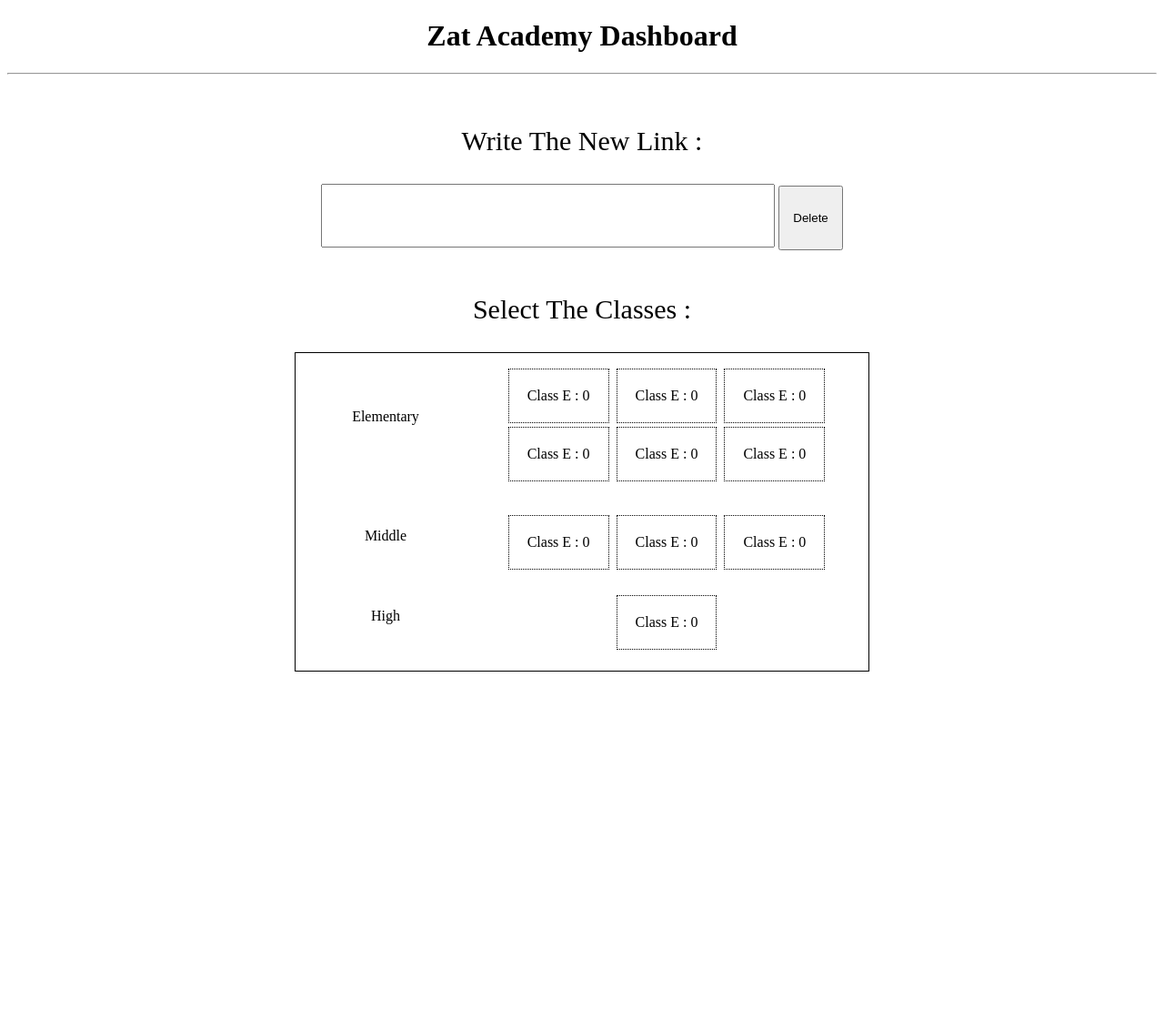
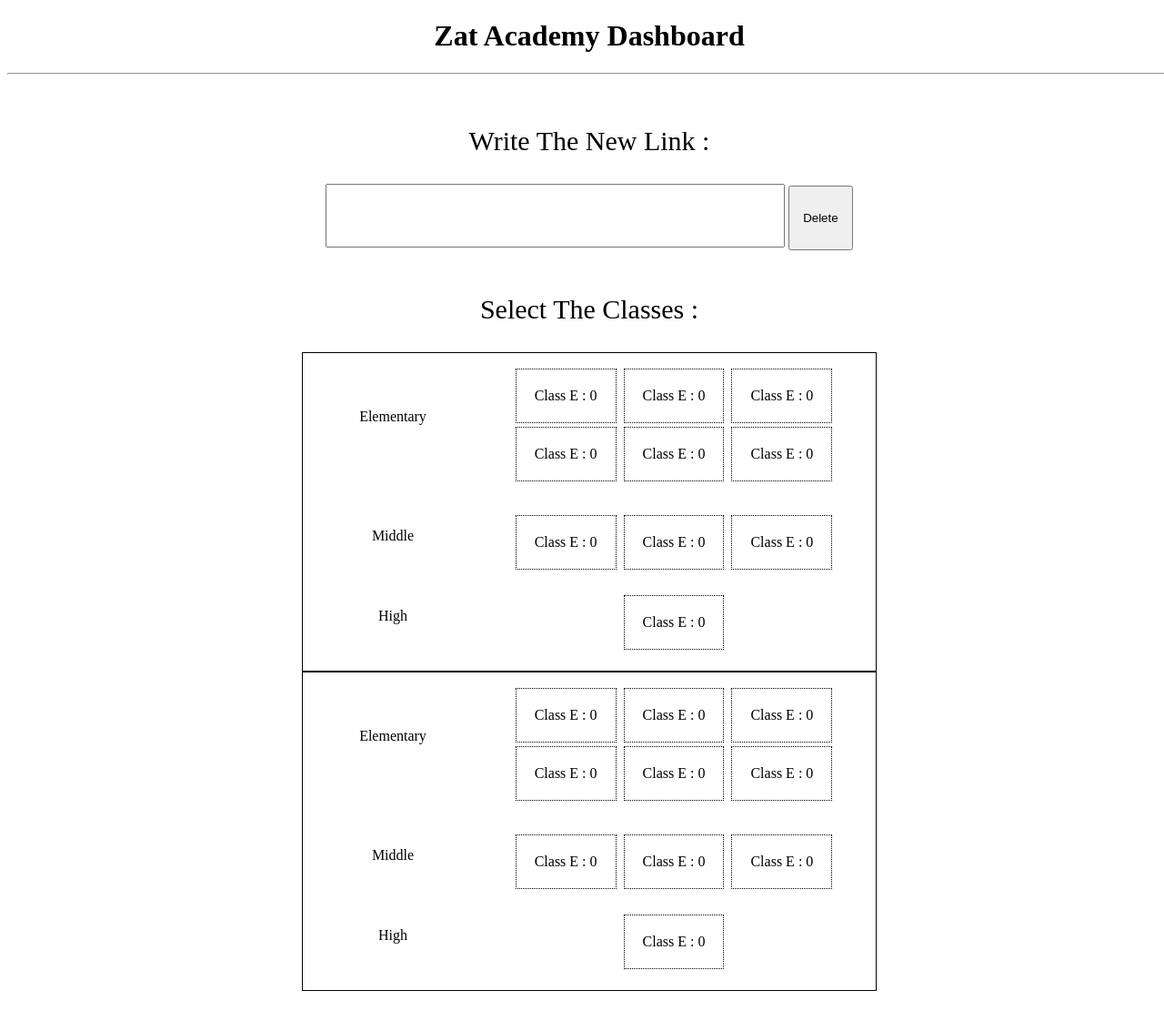
Before and after one commit to Yousefx10/StaticLinkDash, a PHP site: page /dashboard.php in a window 1280 px wide. Shown: the whole page at 91% size. Before the commit the page ends 738 px from the top, so only its background shows below. Run offline with PHP 8.4, Linux system fonts and the light colour scheme.

Commit message:
new class and no need for zoom meta

```diff
--- a/dashboard.php
+++ b/dashboard.php
@@ -37,7 +37,7 @@ $con -> multi_query($sql);
     <meta charset="utf-8"/>
     <title>That Academy</title>
     <link rel="icon" href="icon.png"/>
-    <meta name="viewport" content="width=device-width, initial-scale=0.9">
+    <!-- <meta name="viewport" content="width=device-width, initial-scale=0.9"> -->
 
 
     <style>
@@ -77,6 +77,9 @@ $con -> multi_query($sql);
             background-color: #FFD700;
             color: black;
         }
+        body{
+            width:100%
+        }
     </style>
 </head>
 <body>
@@ -107,6 +110,7 @@ $con -> multi_query($sql);
     <span class="SchoolClass school" onclick="SchoolClass(1,this)">Class E : 0</span>
     <span class="SchoolClass school" onclick="SchoolClass(2,this)">Class E : 0</span>
     <span class="SchoolClass school" onclick="SchoolClass(3,this)">Class E : 0</span>
+    <br/>
     <span class="SchoolClass school" onclick="SchoolClass(4,this)">Class E : 0</span>
     <span class="SchoolClass school" onclick="SchoolClass(5,this)">Class E : 0</span>
     <span class="SchoolClass school" onclick="SchoolClass(6,this)">Class E : 0</span>
@@ -144,6 +148,63 @@ $con -> multi_query($sql);
     <div style="clear:both;"></div>
     <!--  -->
 </div>
+
+
+
+<div style="width:600px;margin:auto;border:1px solid #000;padding:15px">
+
+    <!--  -->
+    <div style="float:left;width:28%;height:125px">
+
+    <p style="padding-top:30px">Elementary</p>
+
+    </div>
+    <!--  -->
+    <div style="float:right;width:69%;height:125px">
+    <span class="SchoolClass school" onclick="SchoolClass(1,this)">Class E : 0</span>
+    <span class="SchoolClass school" onclick="SchoolClass(2,this)">Class E : 0</span>
+    <span class="SchoolClass school" onclick="SchoolClass(3,this)">Class E : 0</span>
+    <br/>
+    <span class="SchoolClass school" onclick="SchoolClass(4,this)">Class E : 0</span>
+    <span class="SchoolClass school" onclick="SchoolClass(5,this)">Class E : 0</span>
+    <span class="SchoolClass school" onclick="SchoolClass(6,this)">Class E : 0</span>
+    </div>
+    <!--  -->
+    <div style="clear:both;"></div>
+    <br/><br/>
+    <!--  -->
+
+    <!--  -->
+    <div style="float:left;width:28%;height:70px">
+
+    <p>Middle</p>
+    </div>
+    <!--  -->
+    <div style="float:right;width:69%;height:70px">
+    <span class="SchoolClass school" onclick="SchoolClass(7,this)">Class E : 0</span>
+    <span class="SchoolClass school" onclick="SchoolClass(8,this)">Class E : 0</span>
+    <span class="SchoolClass school" onclick="SchoolClass(9,this)">Class E : 0</span>
+    </div>
+    <!--  -->
+    <div style="clear:both;"></div>
+    <br/>
+    <!--  -->
+    <!--  -->
+    <div style="float:left;width:28%;height:70px">
+
+    <p>High</p>
+    </div>
+    <!--  -->
+    <div style="float:right;width:69%;height:70px">
+    <span class="SchoolClass school" onclick="SchoolClass(10,this)">Class E : 0</span>
+    </div>
+    <!--  -->
+    <div style="clear:both;"></div>
+    <!--  -->
+</div>
+
+
+
 
 
 
```
